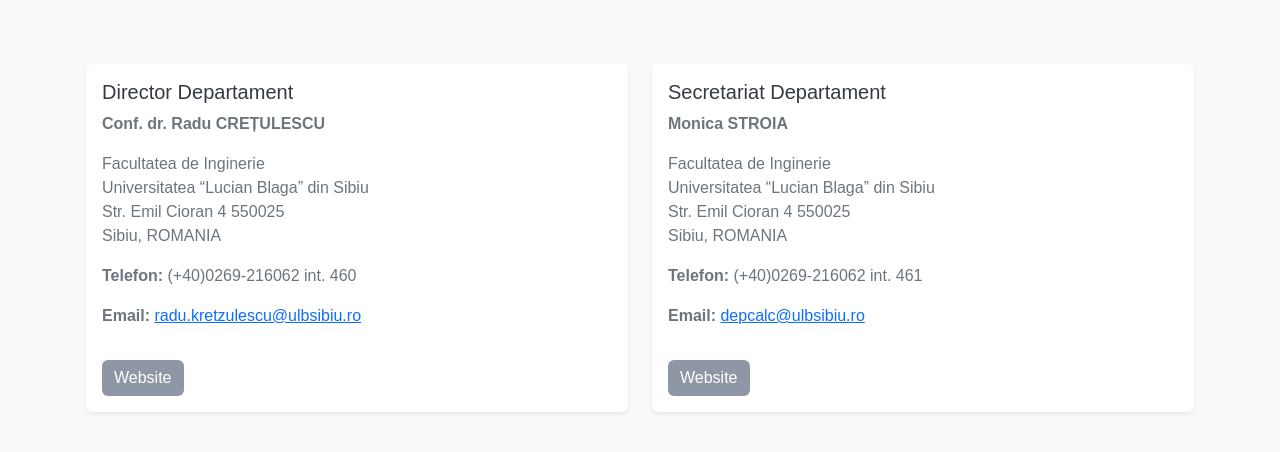
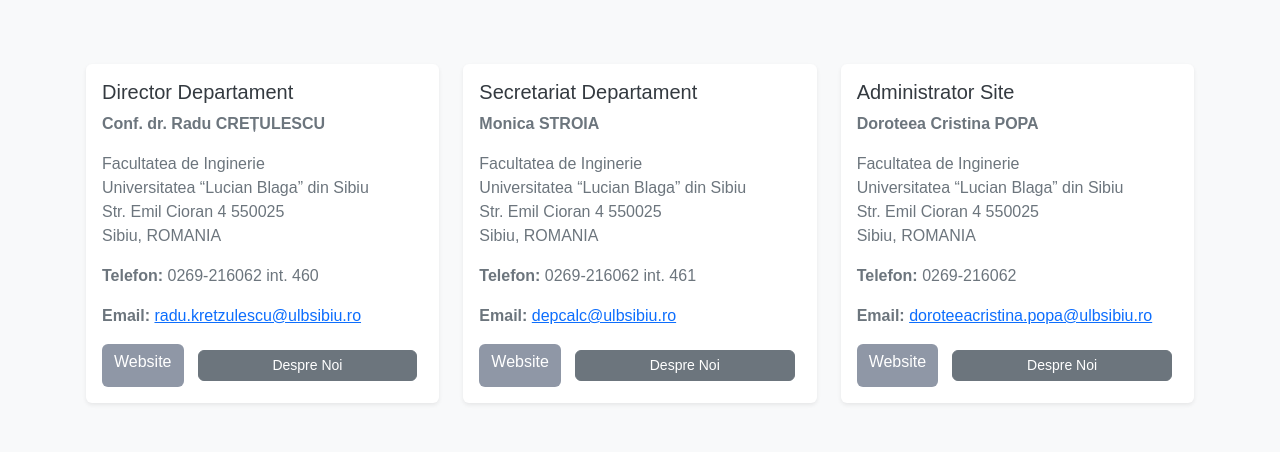
Before and after one commit to DoroteeaPopa/UniProject_Manager, a PHP site: page /uploadedFile/contact.php in a window 1280 px wide. Shown: the part 152-604 px from the top of the page. Run offline with PHP 8.4, Linux system fonts and the light colour scheme.

Commit message:
contact actualizat + licenta 9

```diff
--- a/contact.php
+++ b/contact.php
@@ -34,6 +34,26 @@
   background-color: #606c81b3; /* Aceeași culoare la hover și active */
   opacity: 0.8; /* Opacitate la hover și active */
 }
+
+#despre-noi {
+  display: none;
+  margin-top: 20px;
+}
+
+#despre-noi p {
+  color: #6c757d;
+}
+
+.btn-secondary {
+  font-size: 0.875rem; /* Smaller font size */
+  padding: 0.25rem 0.5rem; /* Smaller padding */
+}
+
+.btn-container {
+  display: flex;
+  gap: 0.5rem; /* Space between buttons */
+  margin-top: 1rem;
+}
 </style>
 <?php
   $currentPage = 'contact';
@@ -42,33 +62,74 @@
 
 <div class="container mt-5">
   <div class="row">
-    <div class="col-lg-6 mb-4">
+    <div class="col-lg-4 mb-4">
       <div class="card border-0 shadow-sm h-100">
         <div class="card-body">
           <h5 class="card-title">Director Departament</h5>
           <p class="card-text"><strong>Conf. dr. Radu CREȚULESCU</strong></p>
           <p class="card-text">Facultatea de Inginerie<br>Universitatea “Lucian Blaga” din Sibiu<br>Str. Emil Cioran 4 550025<br>Sibiu, ROMANIA</p>
-          <p class="card-text"><strong>Telefon:</strong> (+40)0269-216062 int. 460</p>
+          <p class="card-text"><strong>Telefon:</strong> 0269-216062 int. 460</p>
           <p class="card-text"><strong>Email:</strong> <a href="mailto:radu.kretzulescu@ulbsibiu.ro">radu.kretzulescu@ulbsibiu.ro</a></p>
-          <a href="http://csac.ulbsibiu.ro" target="_blank" class="btn btn-primary mt-3">Website</a>
+          <div class="btn-container">
+            <a href="http://csac.ulbsibiu.ro" target="_blank" class="btn btn-primary">Website</a>
+            <button onclick="showDespreNoi()" class="btn btn-secondary">Despre Noi</button>
+          </div>
         </div>
       </div>
     </div>
-    <div class="col-lg-6 mb-4">
+    <div class="col-lg-4 mb-4">
       <div class="card border-0 shadow-sm h-100">
         <div class="card-body">
           <h5 class="card-title">Secretariat Departament</h5>
           <p class="card-text"><strong>Monica STROIA</strong></p>
           <p class="card-text">Facultatea de Inginerie<br>Universitatea “Lucian Blaga” din Sibiu<br>Str. Emil Cioran 4 550025<br>Sibiu, ROMANIA</p>
-          <p class="card-text"><strong>Telefon:</strong> (+40)0269-216062 int. 461</p>
+          <p class="card-text"><strong>Telefon:</strong> 0269-216062 int. 461</p>
           <p class="card-text"><strong>Email:</strong> <a href="mailto:depcalc@ulbsibiu.ro">depcalc@ulbsibiu.ro</a></p>
-          <a href="http://csac.ulbsibiu.ro" target="_blank" class="btn btn-primary mt-3">Website</a>
+          <div class="btn-container">
+            <a href="http://csac.ulbsibiu.ro" target="_blank" class="btn btn-primary">Website</a>
+            <button onclick="showDespreNoi()" class="btn btn-secondary">Despre Noi</button>
+          </div>
         </div>
       </div>
+    </div>
+    <div class="col-lg-4 mb-4">
+      <div class="card border-0 shadow-sm h-100">
+        <div class="card-body">
+          <h5 class="card-title">Administrator Site</h5>
+          <p class="card-text"><strong>Doroteea Cristina POPA</strong></p>
+          <p class="card-text">Facultatea de Inginerie<br>Universitatea “Lucian Blaga” din Sibiu<br>Str. Emil Cioran 4 550025<br>Sibiu, ROMANIA</p>
+          <p class="card-text"><strong>Telefon:</strong> 0269-216062</p>
+          <p class="card-text"><strong>Email:</strong> <a href="mailto:doroteeacristina.popa@ulbsibiu.ro">doroteeacristina.popa@ulbsibiu.ro</a></p>
+          <div class="btn-container">
+            <a href="http://csac.ulbsibiu.ro" target="_blank" class="btn btn-primary">Website</a>
+            <button onclick="showDespreNoi()" class="btn btn-secondary">Despre Noi</button>
+          </div>
+        </div>
+      </div>
+    </div>
+  </div>
+  <div id="despre-noi" class="row">
+    <div class="col-12">
+      <h5>Despre Noi</h5>
+      <p>Departamentul de Calculatoare şi Inginerie Electrică (DCIE) îsi are originile în Catedra de Electrotehnica si Calculatoare, înfiintata în anul 1990 pentru supervizarea specializarii Calculatoare (ingineri - studii de lunga durata, 5 ani), înfiintata în anul 1986.</p>
+      <p>În anul 1997, ca urmare a dezvoltarii, pe de o parte, si ca o necesitate de definire mai precisa a domeniilori de activitate (în continua extindere), pe de alta parte, Catedra de Electrotehnica si Calculatoare s-a separat în Catedra de Calculatoare si Automatizari si respectiv Catedra de Inginerie Electrica si Electronica, ambele fiintând sub aceasta denumire până în anul 2011.</p>
+      <p>În anul 2011 Catedra de Calculatoare si Automatizari si Catedra de Inginerie Electrica si Electronica se reunesc formând Departamentul de Calculatoare şi Inginere Electrică, care fiinţează sub această denumire si în prezent, în cadrul Facultatii de Inginerie a Universitatii “Lucian Blaga” din Sibiu.</p>
+      <p>Activitatea didactica a DCIE este sustinuta în prezent de 38 cadre didactice titulare (6 profesori, 12  conferentiari, 9 sefi lucrari, 9 asistenti, 2 preparatori) precum si de un numar de aproximativ 10 colaboratori externi, specialisti în domeniul stiintei calculatoarelor şi ingineriei electrice. Dintre membrii titulari unul detine conducere de doctorat în domeniul Ştiinţa Calculatoarelor, 29 deţin titlul ştiinţific de doctor iar 8 sunt doctoranzi în domeniul lor de specialitate.</p>
+      <p>Baza materială disponibilă atât pentru activităţile didactice cât si pentru cele de cercetare este compusa din 15 laboratoare dedicate instruirii studentilor în domeniile ingineriei sofware si hardware. Dotarea laboratoarelor, semnificativ îmbunatatita în ultimii ani, s-a realizat prin: programe TEMPUS finantate de catre Comunitatea Europeana, granturi de cercetare finantate de care Ministerul Educatiei si Cercetarii si prin finantare proprie.</p>
     </div>
   </div>
 </div>
 
 <script src="https://cdn.jsdelivr.net/npm/bootstrap@5.3.0/dist/js/bootstrap.bundle.min.js"></script>
+<script>
+  function showDespreNoi() {
+    var despreNoi = document.getElementById('despre-noi');
+    if (despreNoi.style.display === 'none' || despreNoi.style.display === '') {
+      despreNoi.style.display = 'block';
+    } else {
+      despreNoi.style.display = 'none';
+    }
+  }
+</script>
 </body>
 </html>
--- a/detalii_licenta_prof.php
+++ b/detalii_licenta_prof.php
@@ -308,4 +308,3 @@ if ($_SERVER["REQUEST_METHOD"] == "POST" && isset($_POST['refuza'])) {
 </div>
 </body>
 </html>
-F
--- a/proiecte.php
+++ b/proiecte.php
@@ -13,7 +13,6 @@
 </head>
 <?php
 include("config.php");
-//$sql = "SELECT * FROM carti CROSS JOIN gen ON carti.IdGen=gen.IdGen ORDER BY Titlu";
 $sql = "SELECT * FROM materi WHERE dep='1' OR dep='0'";
 $result = $db->query($sql);
 
```
Also changed, not shown: 2 other files.
